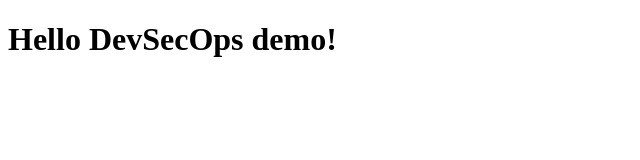
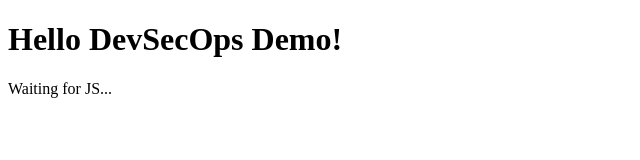
Before and after one commit to rsugumardeloitte/dev-experiment, a website: page index.html in a window 1280 px wide. Shown: the whole page, without its empty margins (0-640 px from the left). Drawn offline with nearby package versions, Linux system fonts and the light colour scheme.

Commit message:
Update index.html

```diff
--- a/index.html
+++ b/index.html
@@ -5,9 +5,10 @@
   <script src="node_modules/dompurify/dist/purify.min.js"></script>
 </head>
 <body>
-  <h1>Hello DevSecOps demo!</h1>
+  <h1>Hello DevSecOps Demo!</h1>
   <div id="output"></div>
  <script src="demo.js"></script>
+    <p id="output">Waiting for JS...</p>
 </body>
 
 </html>
```
